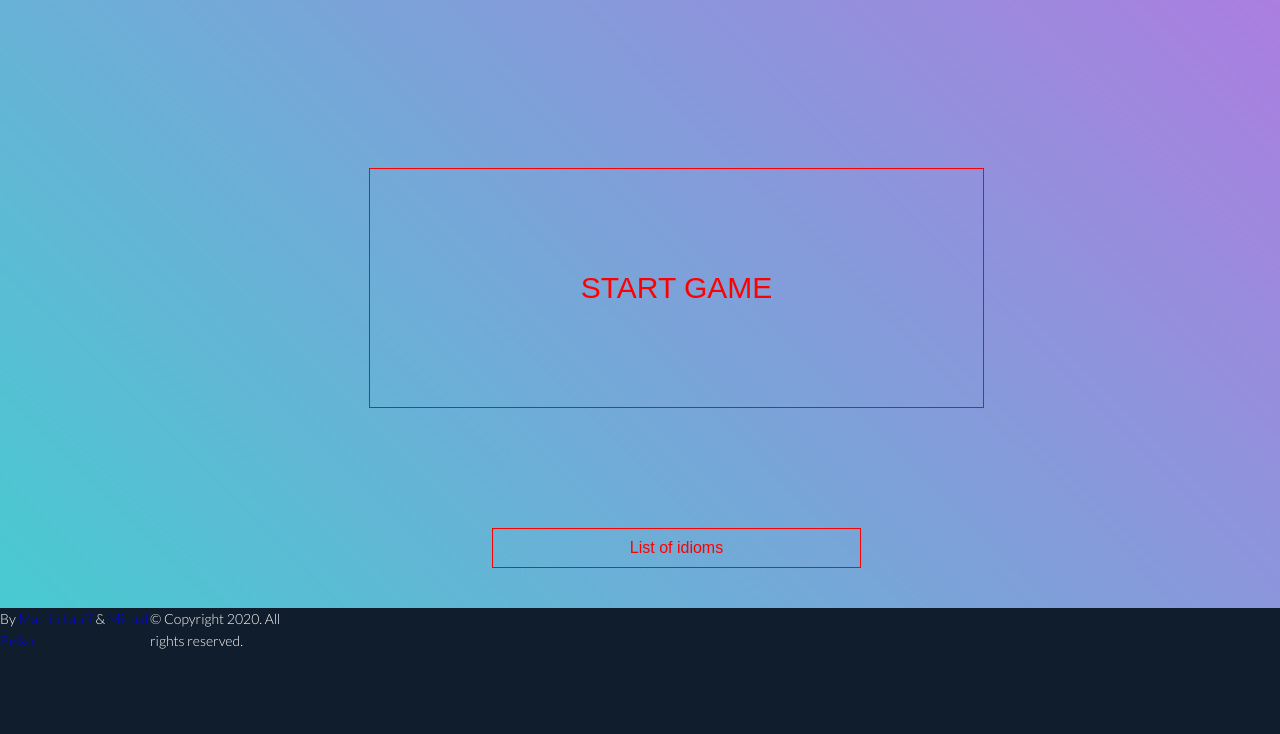
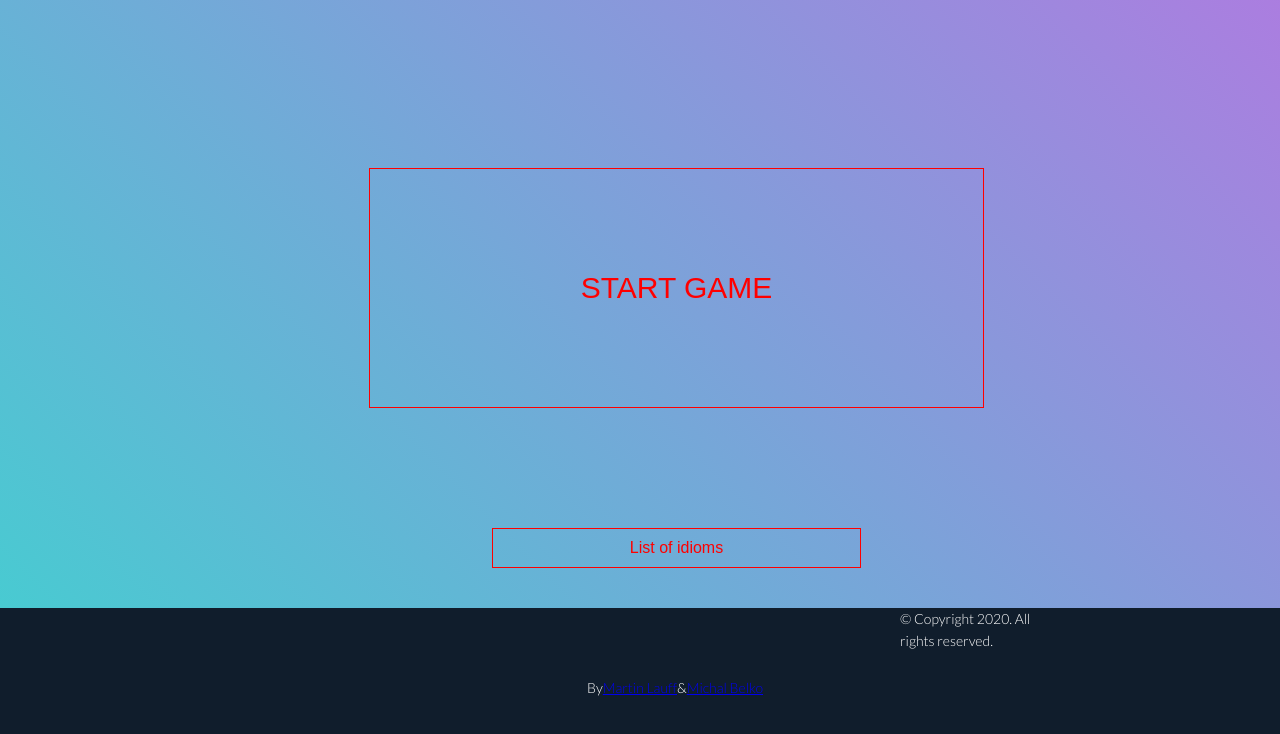
Before and after one commit to Idioms-quiz-for-2020/IdiomsQuiz, a website: page index.html in a window 1280 px wide. Shown: the part 192-926 px from the top of the page. Drawn offline with Linux system fonts and the light colour scheme.

Commit message:
footer fix

```diff
--- a/index.html
+++ b/index.html
@@ -42,10 +42,10 @@
       <button class="btn btn__list"><a class="list__link" href="list.html">List of idioms</a></button>
     </header>
     <footer class="footer">
-      <div class="mena"> By
-        <a href="https://www.instagram.com/mato_157/">Martin Lauff</a>
+      <div class="footer__text"> By
+        <a class="footer__text--link" href="https://www.instagram.com/mato_157/">Martin Lauff</a>
         &
-        <a href="https://www.instagram.com/_michal.belko_/">Michal Belko</a>
+        <a class="footer__text--link" href="https://www.instagram.com/_michal.belko_/">Michal Belko</a>
       </div>
       <span>&copy Copyright 2020. All rights reserved.</span>
     </footer>
```
